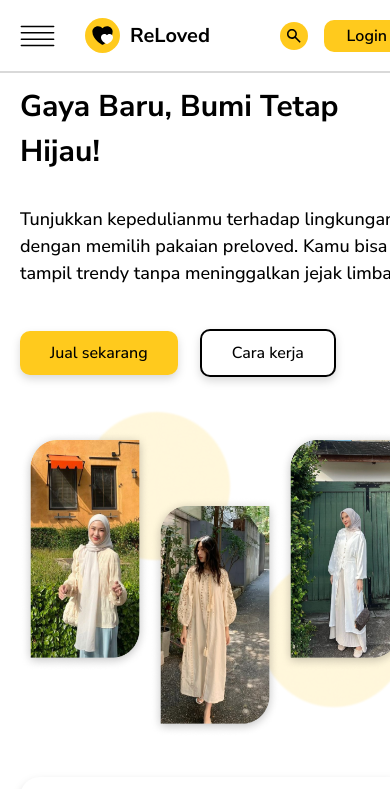
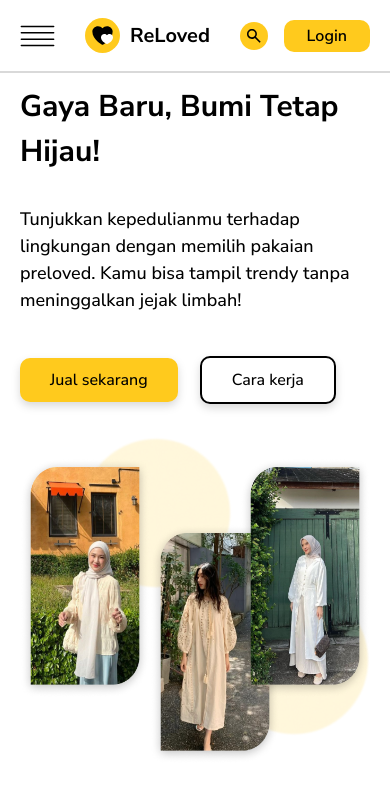
Before and after one commit to Lutfanhadi/Project-Lomba-WDC, a plain HTML site: page src/index.html in a window 390 px wide. Shown: the top 789 px of the page. Drawn offline with Linux system fonts and the light colour scheme; a web font is replaced by a local one.

Commit message:
update responsive smarpone

```diff
--- a/src/index.html
+++ b/src/index.html
@@ -11,7 +11,7 @@
     <link href="https://fonts.googleapis.com/css2?family=42dot+Sans:wght@300..800&family=Comforter+Brush&family=EB+Garamond:ital,wght@0,400..800;1,400..800&family=Great+Vibes&family=Inter:ital,opsz,wght@0,14..32,100..900;1,14..32,100..900&family=Montserrat:ital,wght@0,100..900;1,100..900&family=Noto+Serif+Hentaigana:wght@200..900&family=Nunito+Sans:ital,opsz,wght@0,6..12,200..1000;1,6..12,200..1000&family=Playwrite+AU+SA:wght@100..400&family=Plus+Jakarta+Sans:ital,wght@0,200..800;1,200..800&family=Poppins:ital,wght@0,100;0,200;0,300;0,400;0,500;0,600;0,700;0,800;0,900;1,100;1,200;1,300;1,400;1,500;1,600;1,700;1,800;1,900&family=Roboto:ital,wght@0,100;0,300;0,400;0,500;0,700;0,900;1,100;1,300;1,400;1,500;1,700;1,900&family=Sigmar&family=Unlock&display=swap" rel="stylesheet">
     <link rel="stylesheet" href="https://cdnjs.cloudflare.com/ajax/libs/font-awesome/6.5.2/css/all.min.css">
     <script src="./script.js"></script>
-<body class="font-nunito-sans w-[430px] md:w-[1020px] lg:w-[1349px] mx-auto">
+<body class="font-nunito-sans md:w-[1020px] lg:w-[1349px] mx-auto">
   <nav
   class="border-border border-b-2 sticky top-0 bg-white z-20 md:border-b-2 lg:py-[10px] lg:border-none"
   >
```
Also changed, not shown: src/page/artikel.html (+1 -1 lines), src/page/barang.html (+1 -1 lines), src/page/branded.html (+1 -1 lines), src/page/fashion-pria.html (+1 -1 lines), src/page/fashion-wanita.html (+1 -1 lines), src/page/informasi.html (+1 -1 lines), src/page/jual-fashion.html (+1 -1 lines), src/page/login.html (+1 -1 lines), src/page/register.html (+1 -1 lines), src/page/rekomendasi.html (+1 -1 lines), src/page/sumbangkan-fashion.html (+1 -1 lines), src/page/tukar-fashion.html (+1 -1 lines).
